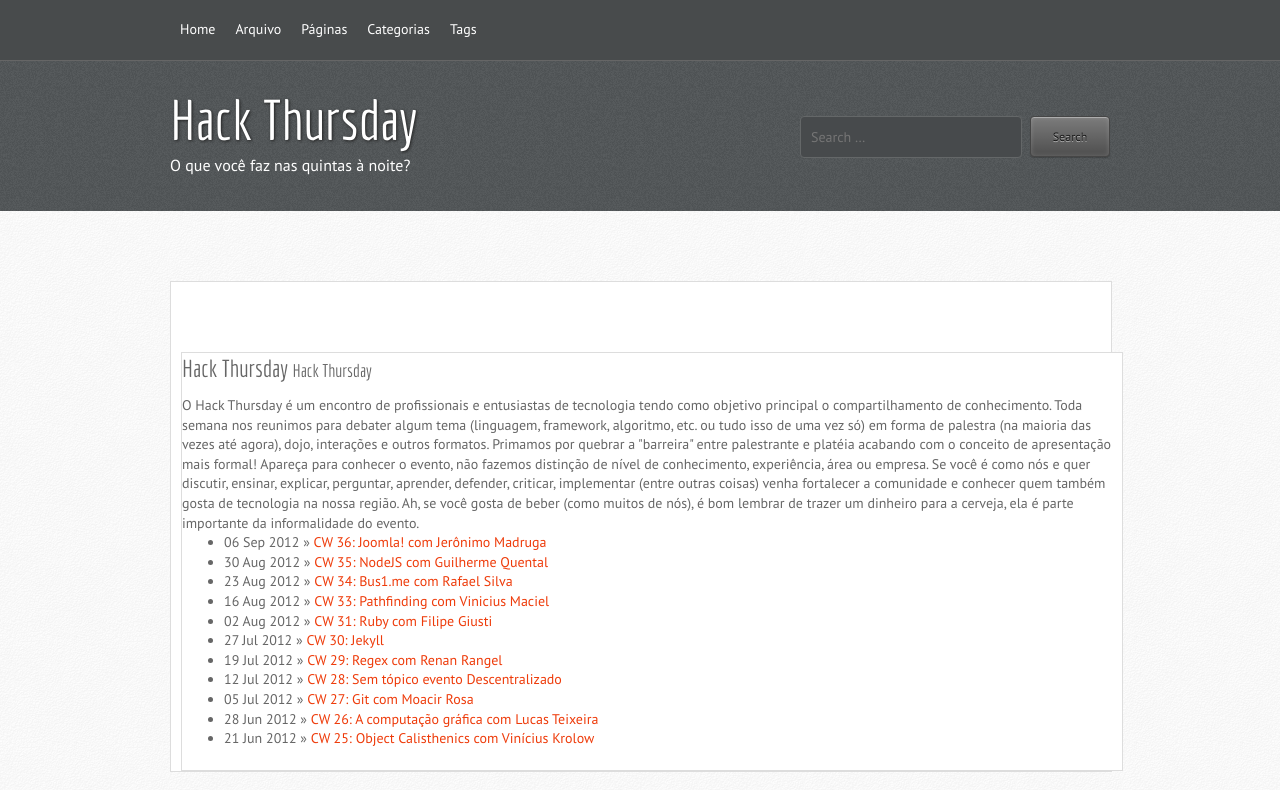
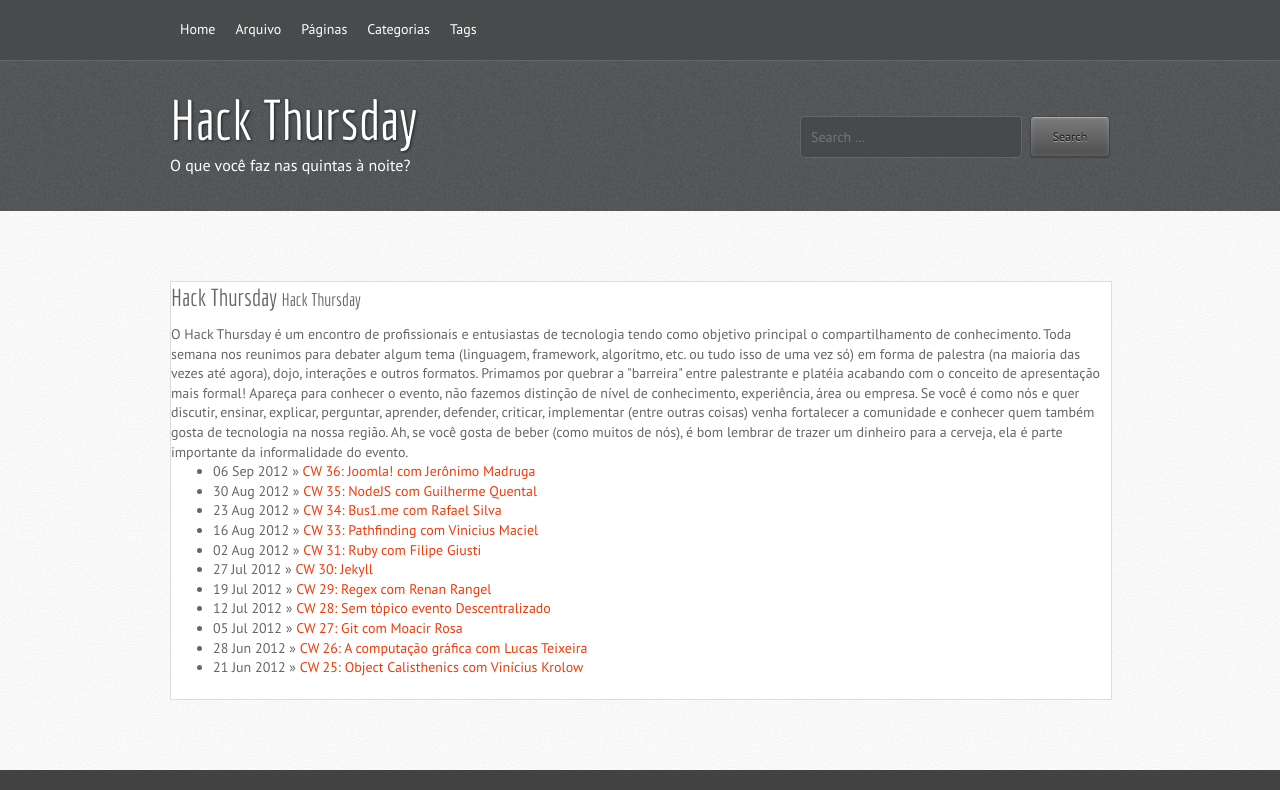
Before and after one commit to rssilva/rssilva.github.com, a Jekyll site: the page built from index.md, in a window 1280 px wide. Shown: the top 790 px of the page. Built offline with Jekyll 4.4.1, drawn with Linux system fonts in a browser that asks for light colours; grey boxes are pictures that could not be loaded.

Commit message:
changing

```diff
--- a/_includes/themes/hack-thursday-theme-1/default.html
+++ b/_includes/themes/hack-thursday-theme-1/default.html
@@ -80,9 +80,7 @@
 			<div id="main" class="site-main container_6">
 				<div id="primary" class="content-area ">
 					<div id="content" class="site-content cf" role="main">
-						<article id="post-48" class="post-48 post type-post status-publish format-gallery hentry category-uncategorized grid_6 cf">
 							{{content}}
-						</article>
 						<div class="clear"></div>
 					</div>
 				</div>
```
